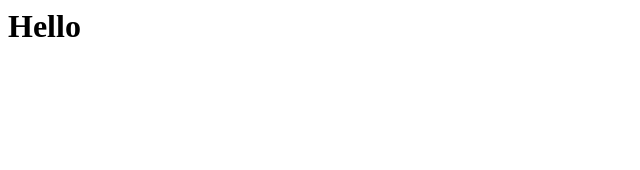
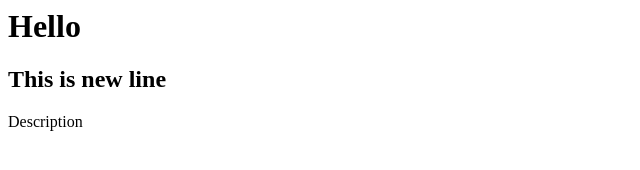
Before and after one commit to udaymaroju/demo-2, a plain HTML site: page index.html in a window 1280 px wide. Shown: the whole page, without its empty margins (0-640 px from the left). Drawn offline with Linux system fonts and the light colour scheme.

Commit message:
changes in new branch

```diff
--- a/index.html
+++ b/index.html
@@ -1 +1,3 @@
 <h1>Hello</h1>
+<h2>This is new line</h2>
+<d>Description</d>
```
